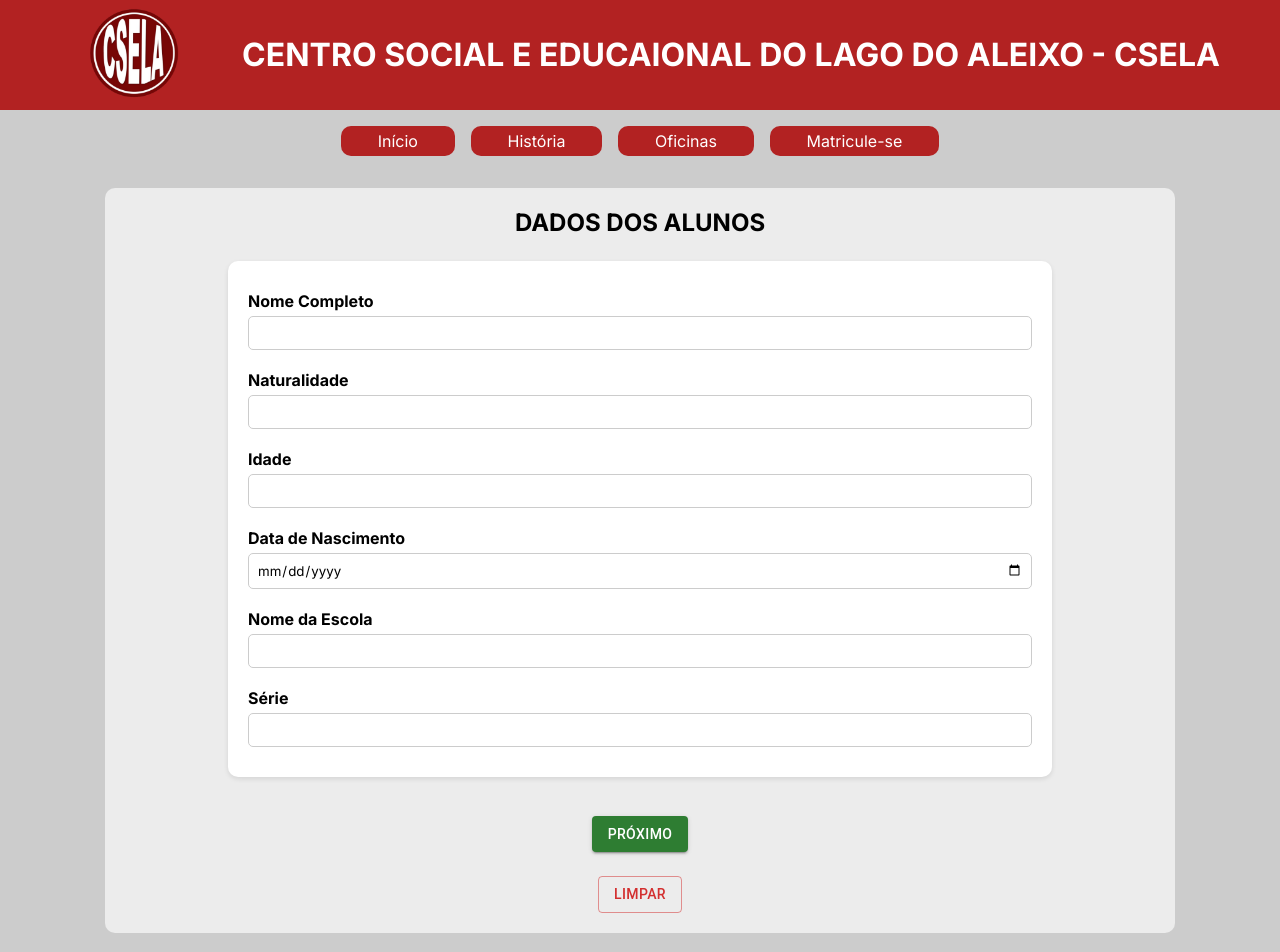
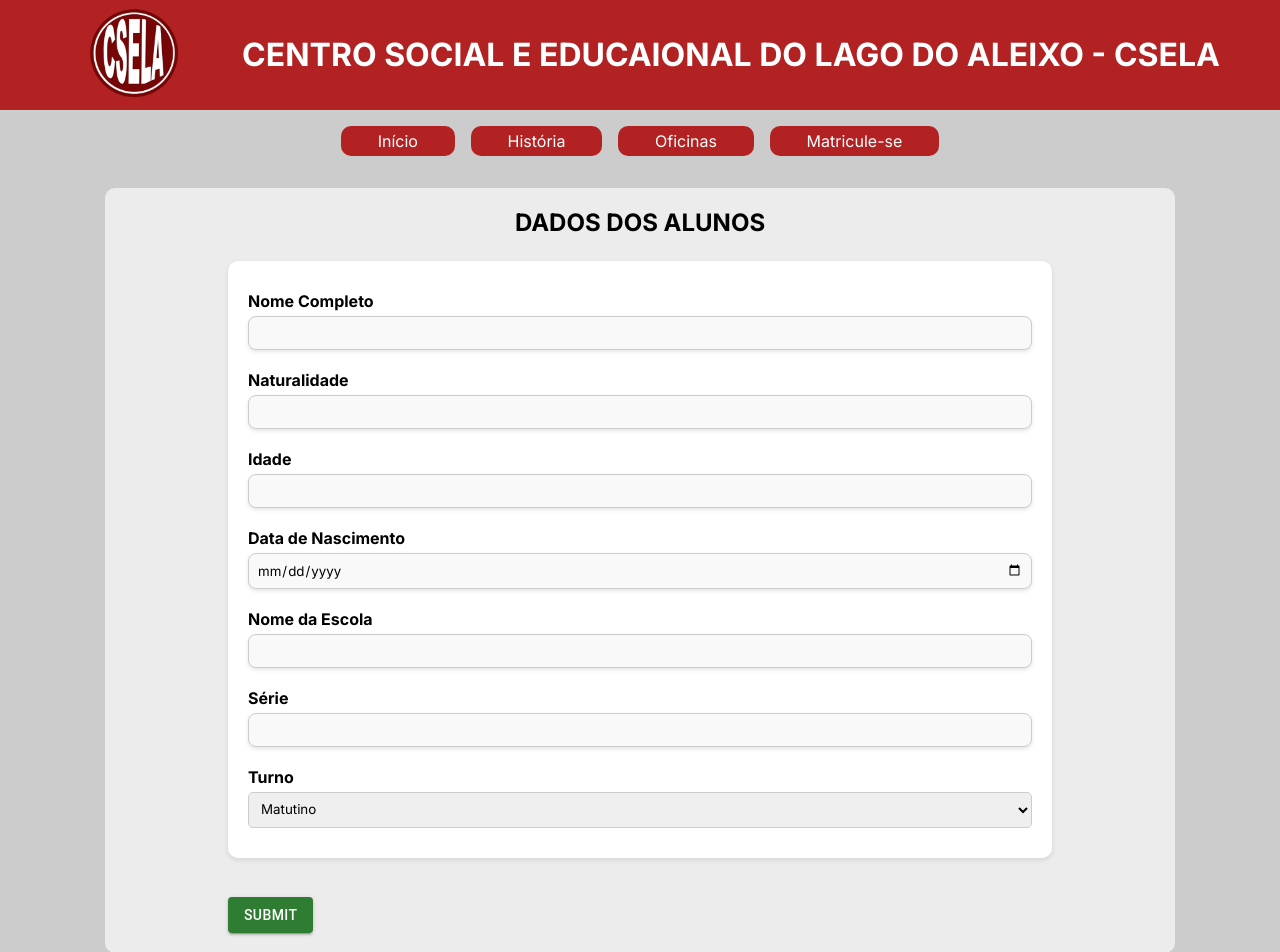
Before and after one commit to Edulira17/csela-project, a React (Vite) app in the folder frontend/: page /forms in a window 1280 px wide. Shown: the top 952 px of the page. Built offline with nearby package versions, Linux system fonts and the light colour scheme.

Commit message:
feat: implementa Controller para validacao de options do select

```diff
--- a/frontend/src/pages/Form/Formulario.tsx
+++ b/frontend/src/pages/Form/Formulario.tsx
@@ -1,7 +1,7 @@
 import { Button } from "@mui/material";
 import { FormContainer, FormGroup, ResponsiveContainerForm, ActionsContainer, Input, Select, Label } from "./style";
 
-import { useForm } from 'react-hook-form'
+import { Controller, useForm } from 'react-hook-form'
 import { yupResolver } from "@hookform/resolvers/yup";
 import { registrationFormSchema } from "../../validations/schemas/registration-form-schema";
 import { sendFormData } from "../../shared/utils/sendFormData";
@@ -10,9 +10,16 @@ import { sendFormData } from "../../shared/utils/sendFormData";
 
 
 const Formulario = () => {
-  const { register, handleSubmit, formState: { errors }, reset } = useForm({
+  const { register, handleSubmit, control, formState: { errors } } = useForm({
+    defaultValues: {
+      student: {
+        turno: undefined
+      }
+    },
     resolver: yupResolver(registrationFormSchema)
   });
+
+  // console.log(errors)
 
   return (
     <ResponsiveContainerForm>
@@ -21,51 +28,59 @@ const Formulario = () => {
         <FormGroup>
           <Label>Nome Completo</Label>
           <Input
-            type="string"
+            type="text"
             {...register("student.name")}
-            {...errors.student?.name && <p>{errors.student.name.message}</p>}
           />
+          {errors.student?.name && <p>{errors.student.name.message}</p>}
           <Label>Naturalidade</Label>
           <Input
-            type="string"
+            type="text"
             {...register("student.naturalidade")}
-            {...errors.student?.naturalidade && <p>{errors.student.naturalidade.message}</p>}
           />
+          {errors.student?.naturalidade && <p>{errors.student.naturalidade.message}</p>}
           <Label>Idade</Label>
           <Input
             type="number"
             {...register("student.idade")}
-            {...errors.student?.idade && <p>{errors.student.idade.message}</p>}
           />
+          {errors.student?.idade && <p>{errors.student.idade.message}</p>}
           <Label>Data de Nascimento</Label>
           <Input
             type="date"
             {...register("student.dataNascimento")}
-            {...errors.student?.dataNascimento && <p>{errors.student.dataNascimento.message}</p>}
           />
+          {errors.student?.dataNascimento && <p>{errors.student.dataNascimento.message}</p>}
           <Label>Nome da Escola</Label>
           <Input
-            type="string"
+            type="text"
             {...register("student.escola")}
-            {...errors.student?.escola && <p>{errors.student.escola.message}</p>}
           />
+          {errors.student?.escola && <p>{errors.student.escola.message}</p>}
           <Label>Série</Label>
           <Input
             type="number"
             {...register("student.serie")}
-            {...errors.student?.serie && <p>{errors.student.serie.message}</p>}
           />
+          {errors.student?.serie && <p>{errors.student.serie.message}</p>}
           {/* ADD CONTROLLER */}
-          {/* <Label>Turno</Label>
-          <Select>
-            <option value="" disabled>Selecione um turno</option>
-            <option value="matutino">Matutino</option>
-            <option value="vespertino">Vespertino</option>
-          </Select> */}
+          <Label>Turno</Label>
+          <Controller
+            name="student.turno"
+            control={control}
+            rules={{ required: "O turno é obrigatório" }}
+            render={({ field }) => (
+              <Select {...field}>
+                <option value="" disabled>Selecione um turno</option>
+                <option value="matutino">Matutino</option>
+                <option value="vespertino">Vespertino</option>
+              </Select>
+            )}
+          />
         </FormGroup>
 
-        <Button size="medium" variant="contained" color="success" type="submit">Próximo</Button>
-        <Button size="medium" variant="outlined" color="error" onClick={() => reset()}>Limpar</Button>
+        <ActionsContainer>
+          <Button size="medium" variant="contained" color="success" type="submit">Submit</Button>
+        </ActionsContainer>
 
       </FormContainer>
     </ResponsiveContainerForm>
--- a/frontend/src/pages/Form/style.ts
+++ b/frontend/src/pages/Form/style.ts
@@ -46,12 +46,6 @@ export const FormGroup = styled.div`
   margin-bottom: 15px;
   border-radius: 10px;
   box-shadow: 0 2px 5px rgba(0, 0, 0, 0.1);
-
-  .school-row {
-    display: flex;
-    justify-content: space-between;
-    align-items: center;
-  }
 `;
 
 export const Label = styled.label`
@@ -60,12 +54,16 @@ export const Label = styled.label`
   margin: 10px 0 5px;
 `;
 
-export const Input = styled.input`
+export const Input = styled.input.withConfig({
+  shouldForwardProp: (prop) => !["ref", "_owner", "_store"].includes(prop),
+})`
   width: 100%;
   padding: 8px;
   border: 1px solid #ccc;
-  border-radius: 5px;
+  border-radius: 8px;
   margin-bottom: 10px;
+  background: #f9f9f9;
+  box-shadow: 0 2px 4px rgba(0, 0, 0, 0.1);
 `;
 
 export const CustomInput = styled(InputMask)`
@@ -74,11 +72,13 @@ export const CustomInput = styled(InputMask)`
   border: 1px solid #ccc;
   border-radius: 5px;
   margin-bottom: 10px;
+  background: #f9f9f9;
+  box-shadow: 0 2px 4px rgba(0, 0, 0, 0.1);
 
 `
 
 export const Select = styled.select`
-  width: 70%;
+  width: 100%;
   padding: 8px;
   border: 1px solid #ccc;
   border-radius: 5px;
--- a/frontend/src/validations/schemas/registration-form-schema.ts
+++ b/frontend/src/validations/schemas/registration-form-schema.ts
@@ -6,7 +6,7 @@ import { additionalInfoDataSchema } from './additional-info-schema'
 
 export const registrationFormSchema = yup.object({
   student: studentDataSchema,
-  guardian: responsibleDataSchema,
-  address: addressDataSchema,
-  additionalInfo: additionalInfoDataSchema
+  // guardian: responsibleDataSchema,
+  // address: addressDataSchema,
+  // additionalInfo: additionalInfoDataSchema
 });
```
Also changed, not shown: frontend/src/shared/types/formTypes.ts (+6 -6 lines).
